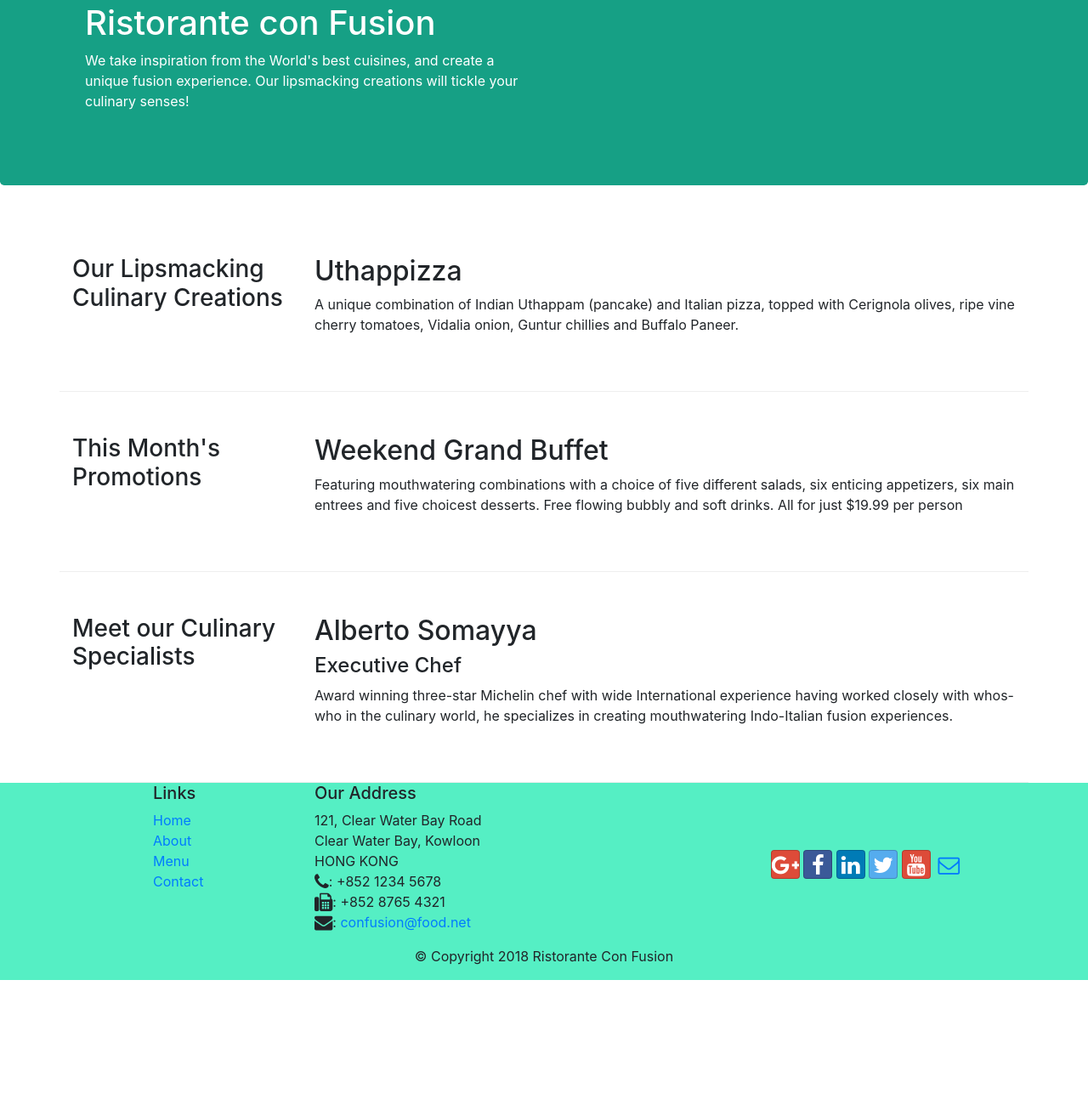
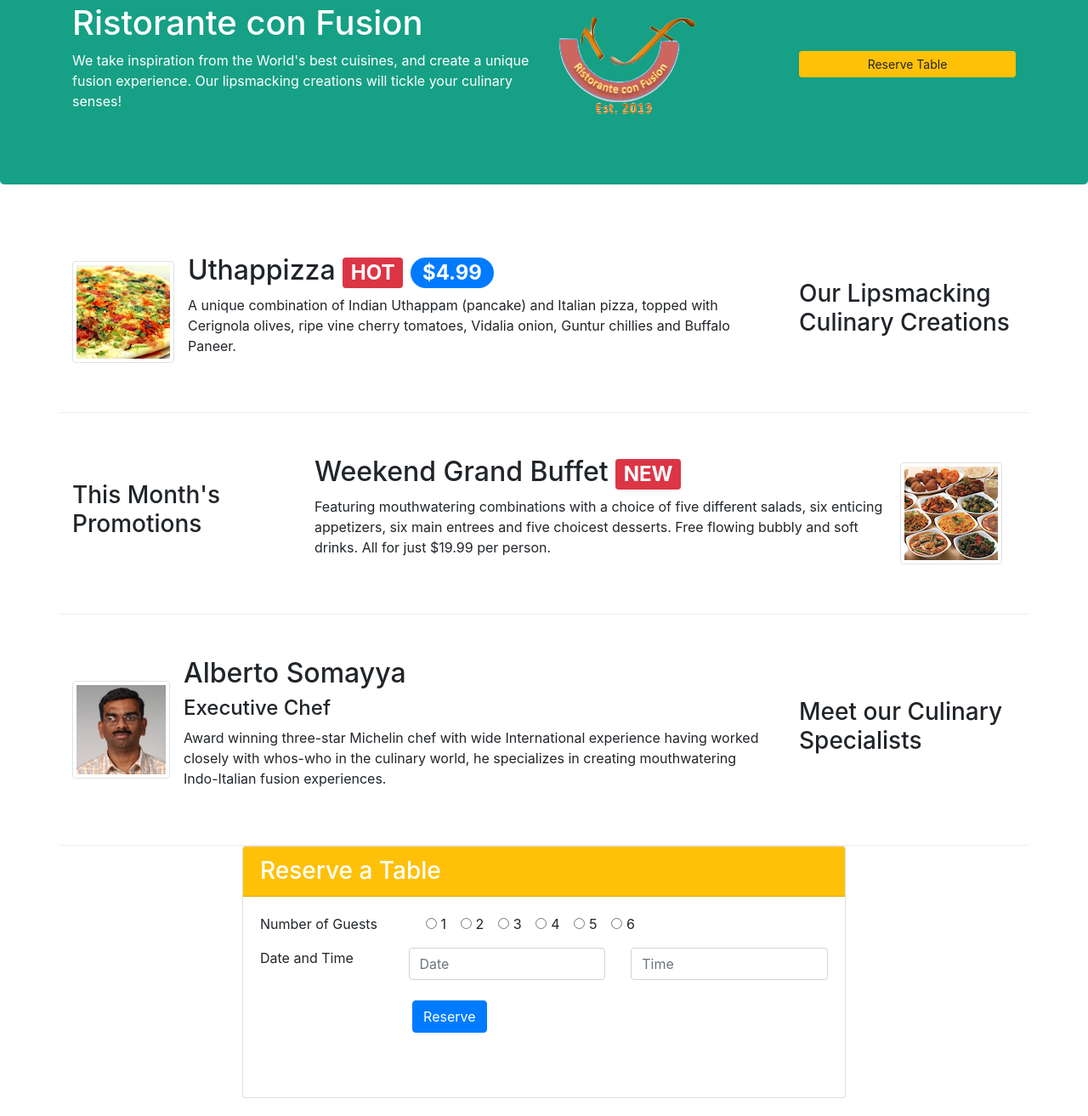
Before and after one commit to TuanPA0212/exercise5, a website: page index.html in a window 1280 px wide. Shown: the part 117-1430 px from the top of the page at 85% size. Before the commit the page ends 1270 px from the top, so only its background shows below. Drawn offline with nearby package versions, Linux system fonts and the light colour scheme.

Commit message:
Alerting Users

```diff
--- a/index.html
+++ b/index.html
@@ -39,56 +39,134 @@
 
     <header class="jumbotron">
         <div class="container">
-            <div class="row-header">
+            <div class="row row-header">
                 <div class="col-12 col-sm-6">
                     <h1>Ristorante con Fusion</h1>
                     <p>We take inspiration from the World's best cuisines, and create a unique fusion experience. Our
                         lipsmacking creations will tickle your culinary senses!</p>
                 </div>
-                <div class="col-12 col-sm">
+                <div class="col-12 col-sm align-self-center">
+                    <img src="img/logo.png" class="img-fluid">
+                </div>
+                <div class="col-12 col-sm align-self-center">
+					<a role="button" class="btn btn-block btn-sm btn-warning" href="#">Reserve Table</a>
                 </div>
             </div>
         </div>
     </header>
 
     <div class="container">
-        <div class="row row-content">
-            <div class="col-12 col-md-3">
+        <div class="row row-content align-items-center">
+			<!-- Replaced flex-first and flex-last with order-1 and order-2 in beta 2" -->
+            <div class="col-sm-4 col-md-3 order-2">
                 <h3>Our Lipsmacking Culinary Creations</h3>
             </div>
-            <div class="col-12 col-md">
-                <h2>Uthappizza</h2>
-                <p>A unique combination of Indian Uthappam (pancake) and Italian pizza, topped with Cerignola olives,
-                    ripe vine cherry tomatoes, Vidalia onion, Guntur chillies and Buffalo Paneer.</p>
+            <div class="col-sm col-md order-1">
+				<div class="media">
+					<img class="d-flex mr-3 img-thumbnail align-self-center"
+						 src="img/uthappizza.png" alt="Uthappizza">
+					<div class="media-body">
+						<h2 class="mt-0">Uthappizza <span class="badge badge-danger">HOT</span> <span class="badge badge-pill badge-primary">$4.99</span></h2>
+						<p class="d-none d-sm-block">A unique combination of Indian Uthappam (pancake) and
+							Italian pizza, topped with Cerignola olives, ripe vine
+							cherry tomatoes, Vidalia onion, Guntur chillies and
+							Buffalo Paneer.
+						</p>
+					</div>
+				</div>
             </div>
         </div>
 
-
-        <div class="row row-content">
-            <div class="col-12 col-md-3">
+        <div class="row row-content align-items-center">
+            <div class="col-sm-4 col-md-3">
                 <h3>This Month's Promotions</h3>
             </div>
-            <div class="col-12 col-md">
-                <h2>Weekend Grand Buffet</h2>
-                <p>Featuring mouthwatering combinations with a choice of five different salads, six enticing appetizers,
-                    six main entrees and five choicest desserts. Free flowing bubbly and soft drinks. All for just
-                    $19.99 per person </p>
+            <div class="col-sm col-md">
+                <div class="media">
+                    <div class="media-body">
+						<h2 class="mt-0">Weekend Grand Buffet <span class="badge badge-danger">NEW</span></h2>
+						<p class="d-none d-sm-block">Featuring mouthwatering combinations with a choice of
+							five different salads, six enticing appetizers, six main entrees and five choicest desserts.
+							Free flowing bubbly and soft drinks. All for just $19.99 per person.
+						</p>
+                    </div>
+                    <img class="d-flex mr-3 img-thumbnail align-self-center"
+                    src="img/buffet.png" alt="Grand Buffet">
+                </div>
             </div>
         </div>
 
-        <div class="row row-content">
-            <div class="col-12 col-md-3">
+        <div class="row row-content align-items-center">
+            <div class="col-sm-4 col-md-3 order-2">
                 <h3>Meet our Culinary Specialists</h3>
             </div>
-            <div class="col-12 col-md">
-                <h2>Alberto Somayya</h2>
-                <h4>Executive Chef</h4>
-                <p>Award winning three-star Michelin chef with wide International experience having worked closely with
-                    whos-who in the culinary world, he specializes in creating mouthwatering Indo-Italian fusion
-                    experiences. </p>
+            <div class="col-sm col-md order-1">
+                <div class="media">
+                    <img class="d-flex mr-3 img-thumbnail align-self-center"
+                         src="img/alberto.png" alt="Alberto Somayya">
+                    <div class="media-body">
+                        <h2 class="mt-0">Alberto Somayya</h2>
+                        <h4>Executive Chef</h4>
+						<p class="d-none d-sm-block">Award winning three-star Michelin chef with wide
+							International experience having worked closely with
+							whos-who in the culinary world, he specializes in
+							creating mouthwatering Indo-Italian fusion experiences.
+						</p>
+                    </div>
+                </div>
             </div>
         </div>
-    </div>
+
+        <div class="col-12 offset-md-2 col-sm-6 col-md-8 align-self-center">
+			<div class="card">
+				<h3 class="card-header text-white bg-warning">Reserve a Table</h3>
+				<div class="card-body">
+					<dl class="row">
+						<dd class="col-12 col-md-3">Number of Guests</dd>
+						<dd class="col-12 col-md-8">
+							<div class="form-check ">
+								<label class="form-check-inline" for="radio1">
+									<input type="radio" class="form-check-input" id="radio1" name="optradio" value="option1" >1
+								</label>
+								<label class="form-check-inline" for="radio2">
+									<input type="radio" class="form-check-input" id="radio2" name="optradio" value="option2">2
+								</label>
+								<label class="form-check-inline" for="radio3">
+									<input type="radio" class="form-check-input" id="radio3" name="optradio" value="option3">3
+								</label>
+								<label class="form-check-inline" for="radio4">
+									<input type="radio" class="form-check-input" id="radio4" name="optradio" value="option1" >4
+								</label>
+								<label class="form-check-inline" for="radio5">
+									<input type="radio" class="form-check-input" id="radio5" name="optradio" value="option2">5
+								</label>
+								<label class="form-check-inline" for="radio6">
+									<input type="radio" class="form-check-input" id="radio6" name="optradio" value="option3">6
+								</label>
+							</div>
+						</dd>
+						<dd class="col-12 col-md-3">Date and Time</dd>
+						<dd class="col-12 col-md-9">
+							<div class="form-group row">
+								<div class="col-12 col-md-6">
+									<input type="tel" class="form-control" id="areacode" name="areacode" placeholder="Date">
+								</div>
+								<div class="col-12 col-md-6">
+									<input type="tel" class="form-control" id="telnum" name="telnum" placeholder="Time">
+								</div>
+								<div class="form-group row">
+									<div class="offset-md-2 offset-2 col-md-8">
+										<br>
+										<button type="submit" class="btn btn-primary">Reserve</button>
+									</div>
+								</div>
+							</div>
+						</dd>
+					</dl>
+				</div>
+			</div>
+		</div>
+	</div><br>
 
     <footer class="footer">
         <div class="container">
@@ -116,13 +194,18 @@
                 </div>
                 <div class="col-12 col-sm-4 align-self-center">
                     <div class="text-center">
-                        <a class="btn btn-social-icon btn-google" href="http://google.com/+"><i class="fa fa-google-plus"></i></a>
-                        <a class="btn btn-social-icon btn-facebook" href="http://www.facebook.com/profile.php?id="><i class="fa fa-facebook"></i></a>
-                        <a class="btn btn-social-icon btn-linkedin" href="http://www.linkedin.com/in/"><i class="fa fa-linkedin"></i></a>
-                        <a class="btn btn-social-icon btn-twitter" href="http://twitter.com/"><i class="fa fa-twitter"></i></a>
-                        <a class="btn btn-social-icon btn-google" href="http://youtube.com/"><i class="fa fa-youtube"></i></a>
+                        <a class="btn btn-social-icon btn-google" href="http://google.com/+"><i
+                                class="fa fa-google-plus"></i></a>
+                        <a class="btn btn-social-icon btn-facebook" href="http://www.facebook.com/profile.php?id="><i
+                                class="fa fa-facebook"></i></a>
+                        <a class="btn btn-social-icon btn-linkedin" href="http://www.linkedin.com/in/"><i
+                                class="fa fa-linkedin"></i></a>
+                        <a class="btn btn-social-icon btn-twitter" href="http://twitter.com/"><i
+                                class="fa fa-twitter"></i></a>
+                        <a class="btn btn-social-icon btn-google" href="http://youtube.com/"><i
+                                class="fa fa-youtube"></i></a>
                         <a class="btn btn-social-icon" href="mailto:"><i class="fa fa-envelope-o"></i></a>
-                        </div>
+                    </div>
                 </div>
             </div>
             <div class="row justify-content-center">
```
Also changed, not shown: aboutus.html (+2 -1 lines), contactus.html (+3 -2 lines).
